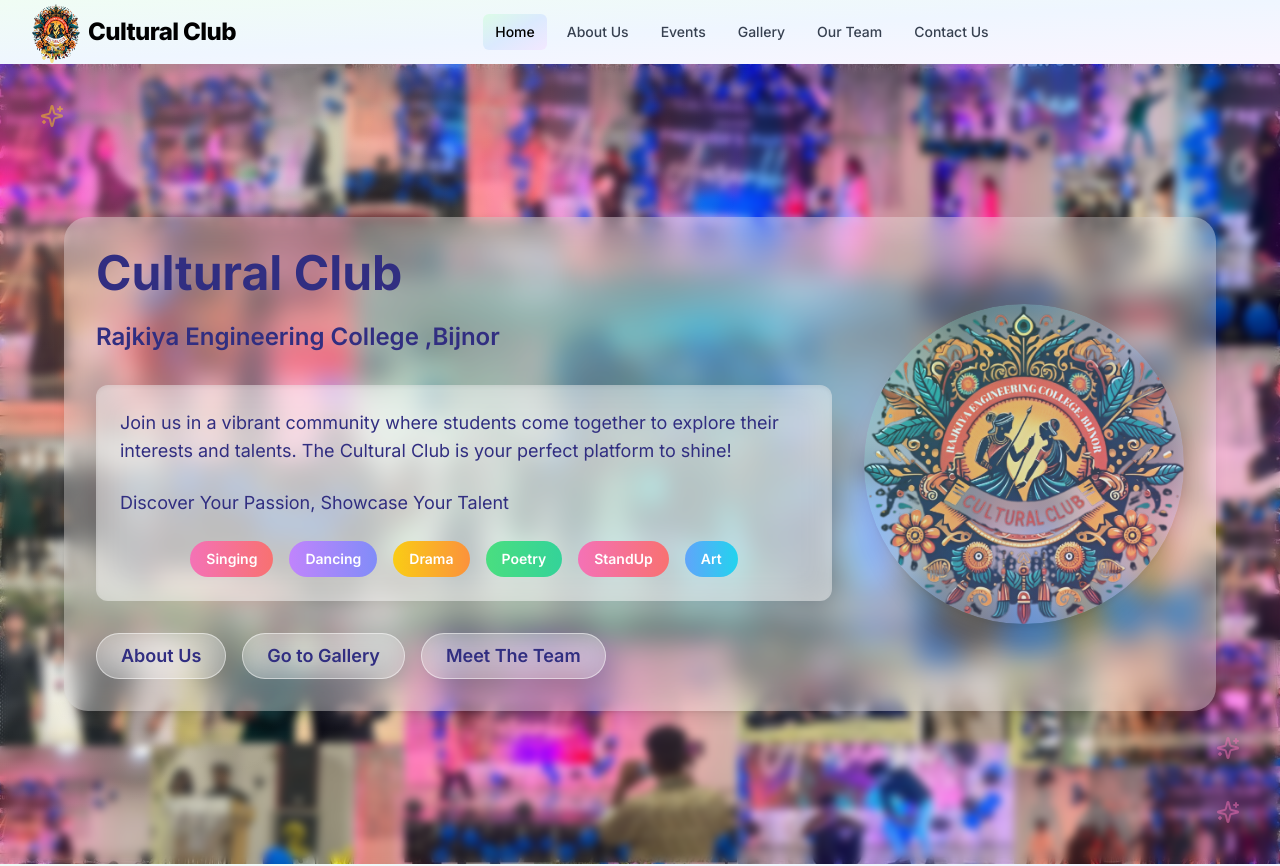
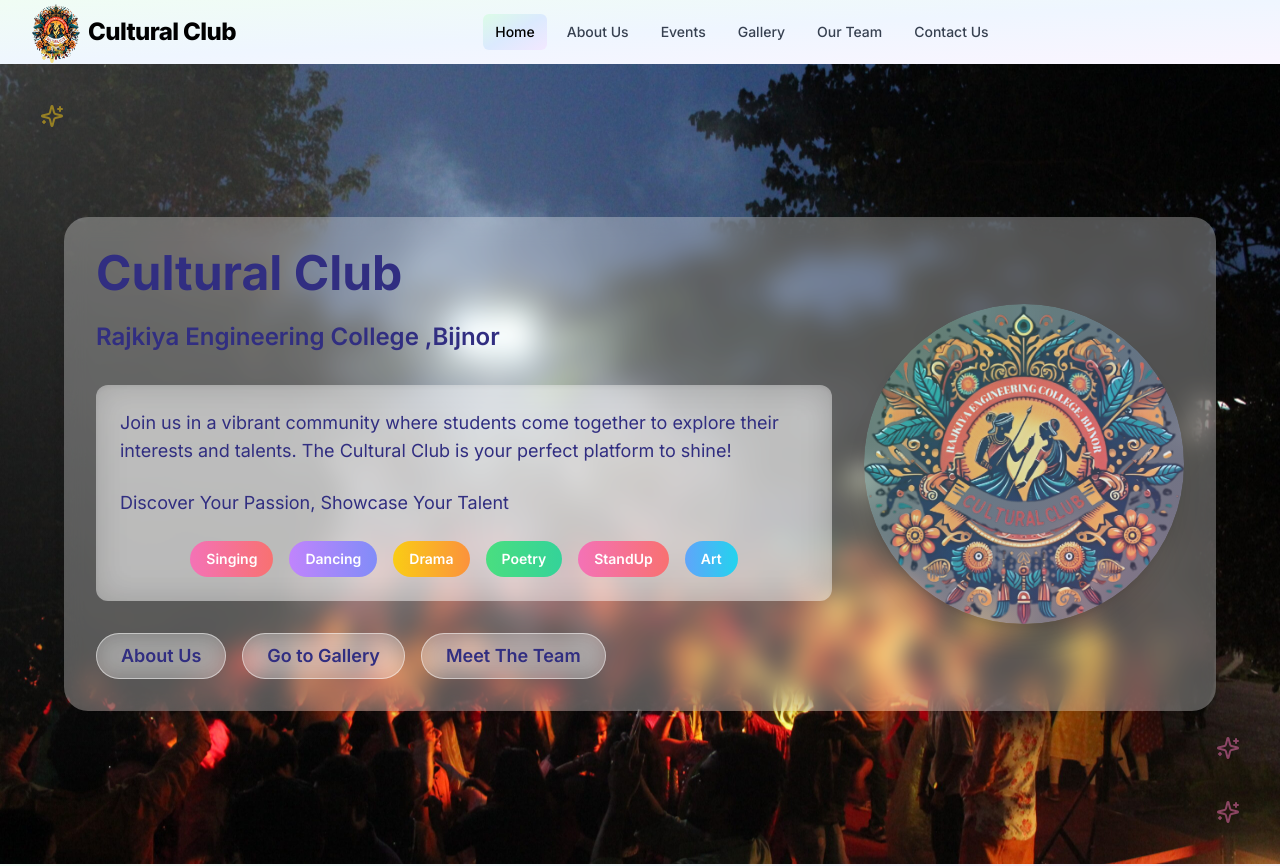
Before and after one commit to arpan-kumar-saini/shivam, a Next.js app: page / in a window 1280 px wide. Shown: the top 866 px of the page. Built offline with nearby package versions, Linux system fonts and the light colour scheme.

Commit message:
dfhashlk

```diff
--- a/components/hero-section.tsx
+++ b/components/hero-section.tsx
@@ -42,7 +42,7 @@ export default function HeroSection() {
   return (
     <section ref={containerRef} className="relative md:min-h-screen flex items-center justify-center overflow-hidden ">
       <div className="absolute inset-0 bg-[url('/images/banner.jpg')] bg-cover bg-center" />
-      <div className="absolute inset-0  backdrop-blur-sm " />
+      <div className="absolute inset-0 " />
       <motion.div
         className="absolute inset-0 pointer-events-none"
         style={{
```
Also changed, not shown: public/images/banner.jpg.
